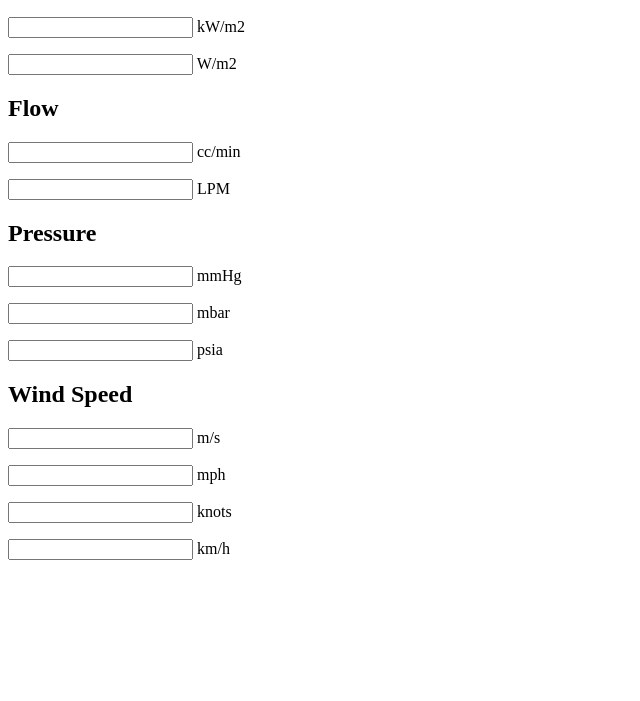
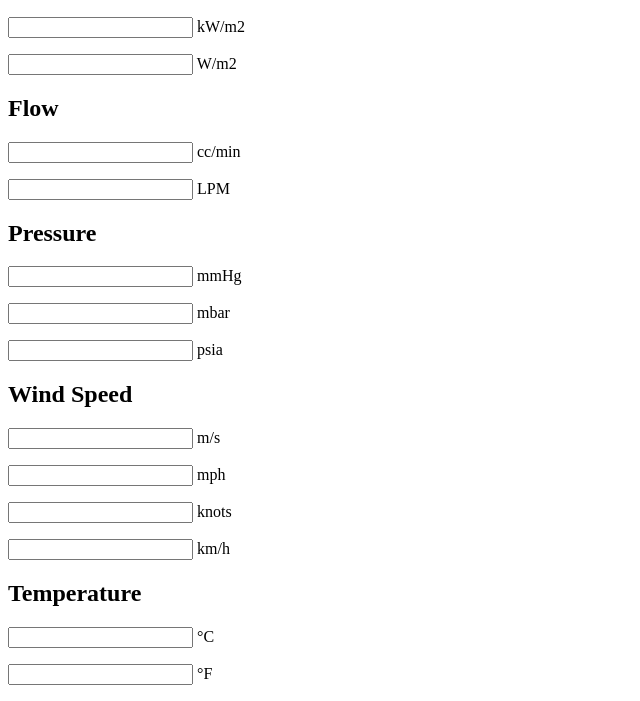
Before and after one commit to W00DSADAM/Unit_Conversion_Calculator, a plain HTML site: page index.html in a window 1280 px wide. Shown: the part 110-811 px from the top of the page, without its empty margins (0-640 px from the left). Drawn offline with Linux system fonts and the light colour scheme.

Commit message:
Add temperature conversion inputs and functions

```diff
--- a/index.html
+++ b/index.html
@@ -20,6 +20,9 @@
     <p><input id="mph" type="number" oninput="fromWind('mph')"> mph</p>
     <p><input id="knots" type="number" oninput="fromWind('knots')"> knots</p>
     <p><input id="kmh" type="number" oninput="fromWind('kmh')"> km/h</p>
+    <h2>Temperature</h2>
+    <p><input id="degc" type="number" oninput="fromC()"> °C</p>
+    <p><input id="degf" type="number" oninput="fromF()"> °F</p>
  <script>
    // How many mbar are in 1 of each unit
    var mbarPer = {
@@ -103,6 +106,24 @@
        }
      }
    }
+   // °C to °F
+   function fromC() {
+     var text = document.getElementById("degc").value;
+     if (text == "") {
+       document.getElementById("degf").value = "";
+     } else {
+       document.getElementById("degf").value = clean(parseFloat(text) * 9 / 5 + 32);
+     }
+   }
+   // °F to °C
+   function fromF() {
+     var text = document.getElementById("degf").value;
+     if (text == "") {
+       document.getElementById("degc").value = "";
+     } else {
+       document.getElementById("degc").value = clean((parseFloat(text) - 32) * 5 / 9);
+     }
+   }
 </script>
 </body>
 </html>
```
